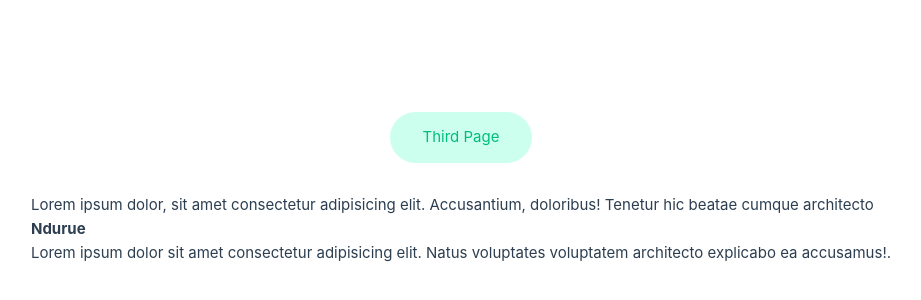
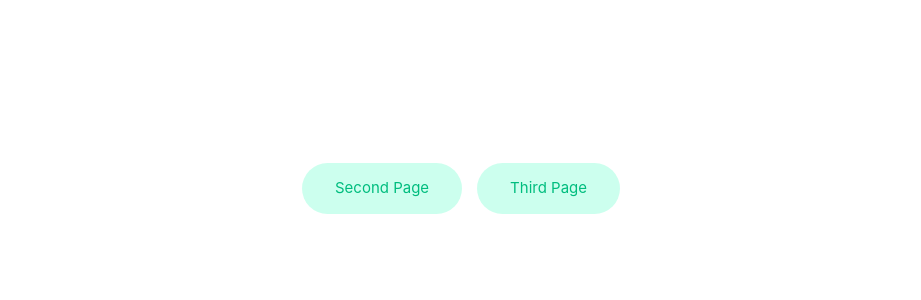
Before and after one commit to Ndurue/RouteProject, a Vue app: page /fourthpage in a window 1280 px wide. Shown: the part 212-512 px from the top of the page, without its empty margins (179-1100 px from the left). Built offline with nearby package versions, Linux system fonts and the light colour scheme.

Commit message:
updated router and build

```diff
--- a/src/App.vue
+++ b/src/App.vue
@@ -27,6 +27,7 @@ body{
 
 .btn {
   padding: .7em 2em;
+  text-align: center;
   /* color: black;
   background: #ccc; */
 }
--- a/src/router/index.js
+++ b/src/router/index.js
@@ -6,8 +6,8 @@ import FourthPage from '../views/FourthPage.vue'
 
 
 const router = createRouter({
-  history: createWebHistory(import.meta.env.BASE_URL),
-  // history: createWebHashHistory(import.meta.env.BASE_URL), // Switch to hash mode
+  // history: createWebHistory(import.meta.env.BASE_URL),
+  history: createWebHashHistory(import.meta.env.BASE_URL), // Switch to hash mode
   // history: createWebHashHistory('/RouteProject/'), // Switch to hash mode
 
   routes: [
```
Also changed, not shown: 4 other files (tests, documents, lock files or other folders).
